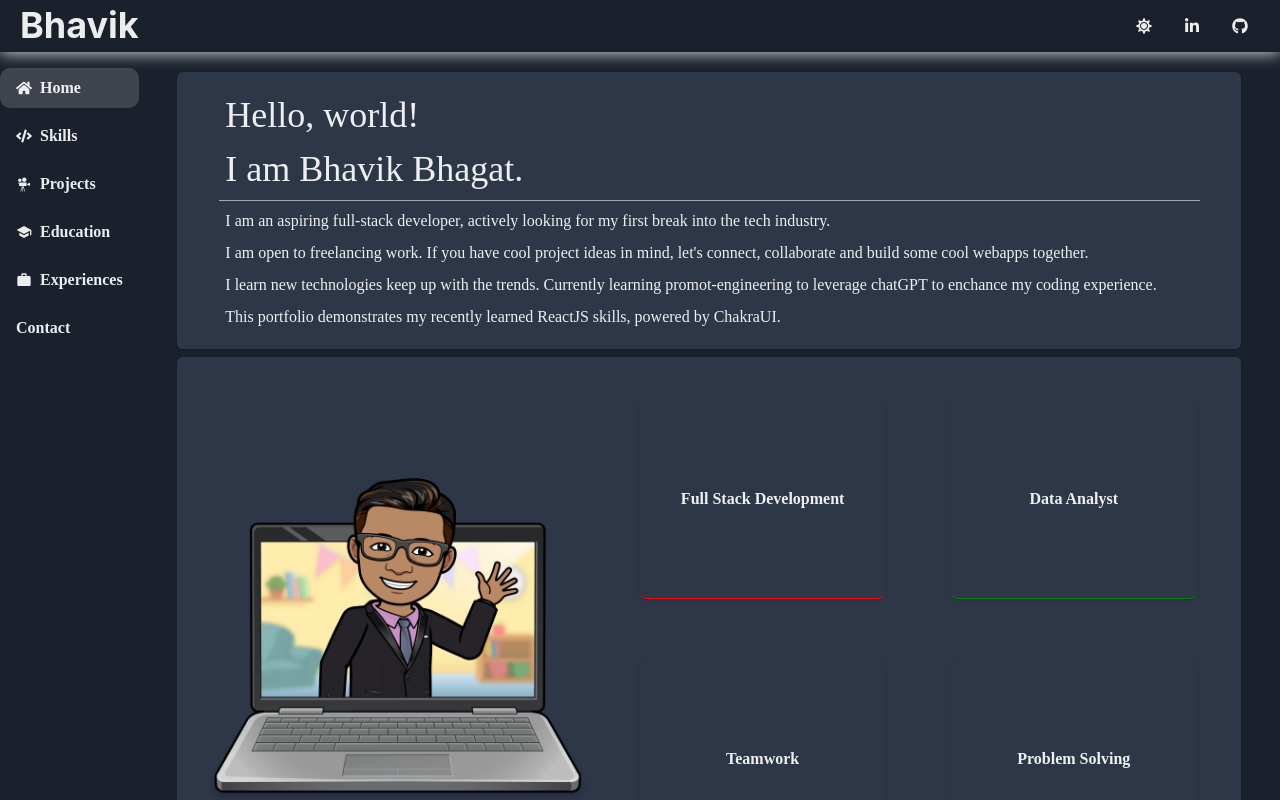
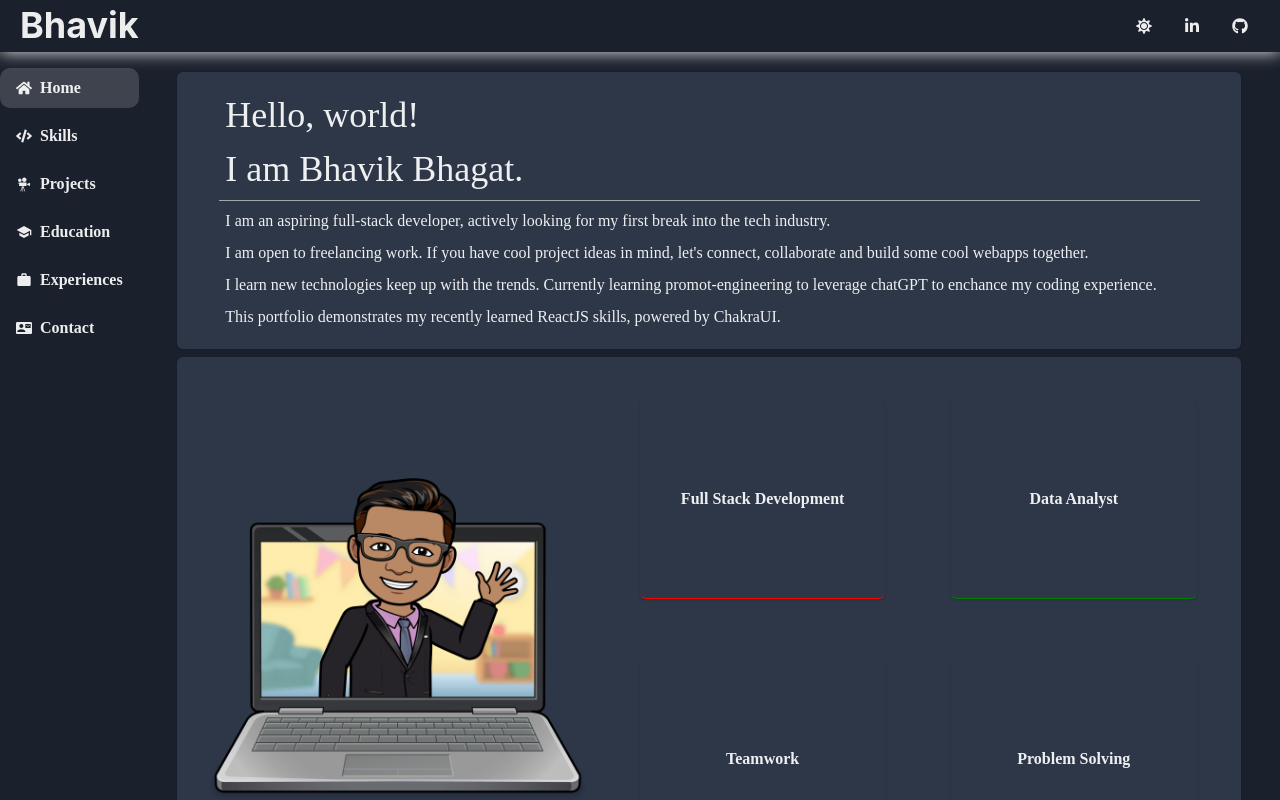
Before and after one commit to bhavik-knight/portfolio-chakra, a React (Vite) app in the folder react/frontend/: page / in a window 1280 px wide. Shown: the top 800 px of the page. Built offline with nearby package versions, Linux system fonts and the light colour scheme.

Commit message:
contact button-icon

```diff
--- a/react/frontend/src/components/Icons.jsx
+++ b/react/frontend/src/components/Icons.jsx
@@ -57,6 +57,8 @@ import { MdSchool } from "@react-icons/all-files/md/MdSchool"
 import { MdWork } from "@react-icons/all-files/md/MdWork"
 import { FaAward } from "@react-icons/all-files/fa/FaAward"
 import { FaCode } from "@react-icons/all-files/fa/FaCode"
+import { GoMail } from "@react-icons/all-files/go/GoMail"
+import { MdContactMail } from "@react-icons/all-files/md/MdContactMail"
 
 import { Container, useMediaQuery } from "@chakra-ui/react"
 
@@ -80,6 +82,7 @@ const icons = {
     "projects": <GiFilmProjector fontSize={size} />,
     "education": <MdSchool fontSize={size} />,
     "experiences": <MdWork fontSize={size} />,
+    "contact": <MdContactMail fontSize={size} />,
     "certificates": <FaAward fontSize={size} />,
     "linkedin": <FaLinkedinIn fontSize={size} />,
     "github": <FaGithub fontSize={size} />,
--- a/react/frontend/src/components/ResponsiveIcons.jsx
+++ b/react/frontend/src/components/ResponsiveIcons.jsx
@@ -61,6 +61,8 @@ import { GiFilmProjector } from "@react-icons/all-files/gi/GiFilmProjector"
 import { MdSchool } from "@react-icons/all-files/md/MdSchool"
 import { MdWork } from "@react-icons/all-files/md/MdWork"
 import { FaAward } from "@react-icons/all-files/fa/FaAward"
+import { GoMail } from "@react-icons/all-files/go/GoMail"
+import { MdContactMail } from "@react-icons/all-files/md/MdContactMail"
 
 const ResponsiveIcons = {
     // light-dark
@@ -73,6 +75,7 @@ const ResponsiveIcons = {
     "projects": <GiFilmProjector className="icons" />,
     "education": <MdSchool className="icons" />,
     "experiences": <MdWork className="icons" />,
+    "contact": <MdContactMail className="icons" />,
     "certificates": <FaAward className="icons" />,
 
     // navbar
```
